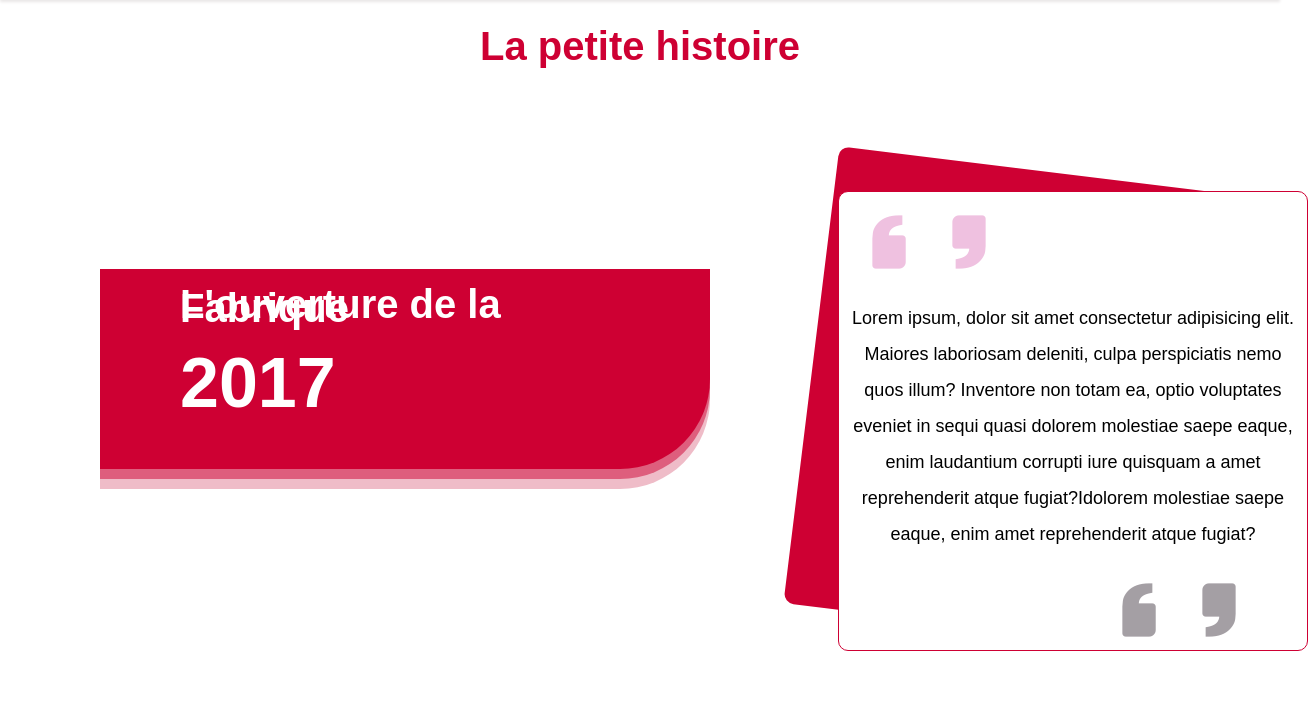
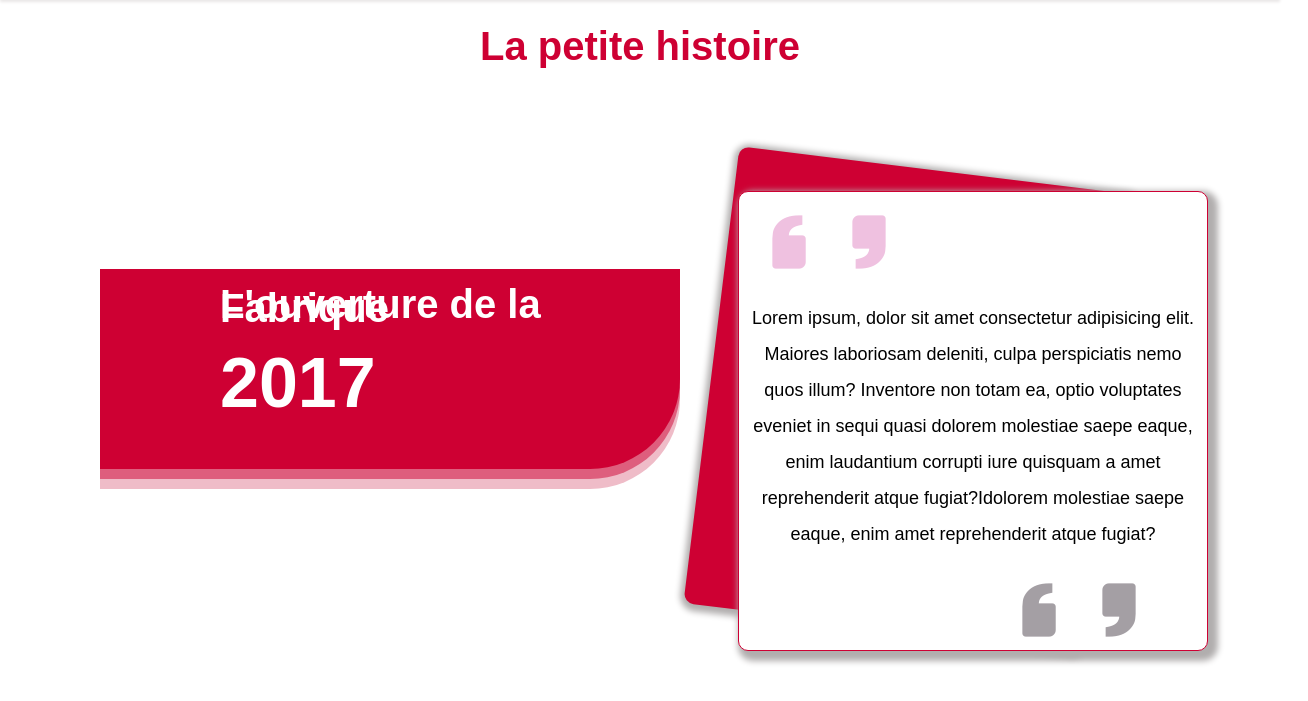
Before and after one commit to semthillo/Simplon, a plain HTML site: page index.html in a window 1280 px wide. Shown: the part 99-800 px from the top of the page, 1308 px wide, since content can reach past the window. Drawn offline with nearby package versions, Linux system fonts and the light colour scheme.

Commit message:
modified

```diff
--- a/CSS/style.css
+++ b/CSS/style.css
@@ -10,6 +10,9 @@
 }
 a{
     text-decoration: none;
+}
+input::placeholder{
+    margin-left: 20px;
 }
 body{
     margin: 0;
@@ -114,6 +117,7 @@ body{
 
 #fabrique .histoire{
     display: flex;
+    justify-content: space-evenly;
     margin-top: 100px;
 
 
@@ -122,8 +126,8 @@ body{
 #fabrique .histoire .left{
 
     background-color: var(--colorpink);
-    padding-left: 80px;
-    padding-right: 40px;
+    padding-left: 120px;
+    margin-right: 30px;
     margin-top: 100px;
     color: white;
     line-height: 0.1;
@@ -142,8 +146,9 @@ body{
 }
 
 #fabrique .histoire .right{
+
     position: relative;
-    left: 100px
+
 
 }
 #fabrique .histoire .right .bg{
@@ -153,6 +158,7 @@ body{
     background-color: var(--colorpink);
     transform: rotate(7deg);
     border-radius: 10px;
+    box-shadow: 1px 2px 6px 5px rgb(177, 174, 174);
 
 }
 
@@ -163,6 +169,7 @@ body{
     background-color: white;
     position: relative;
     left: 28px;
+    box-shadow: 5px 5px 6px 5px rgb(177, 174, 174);
     top: 22px;
     border-radius: 10px;
     padding: 10px;
```
Also changed, not shown: index.html (+4 -4 lines).
